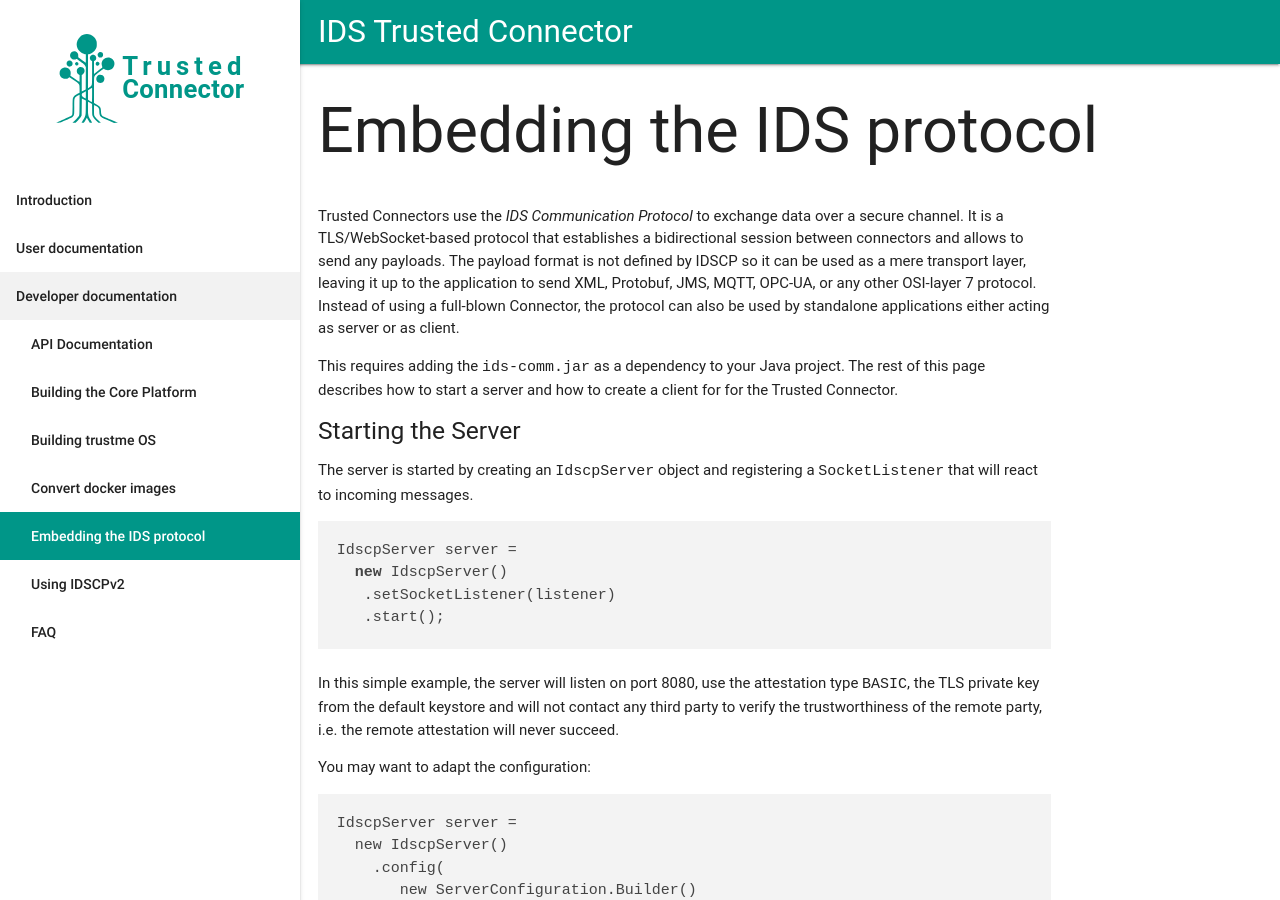
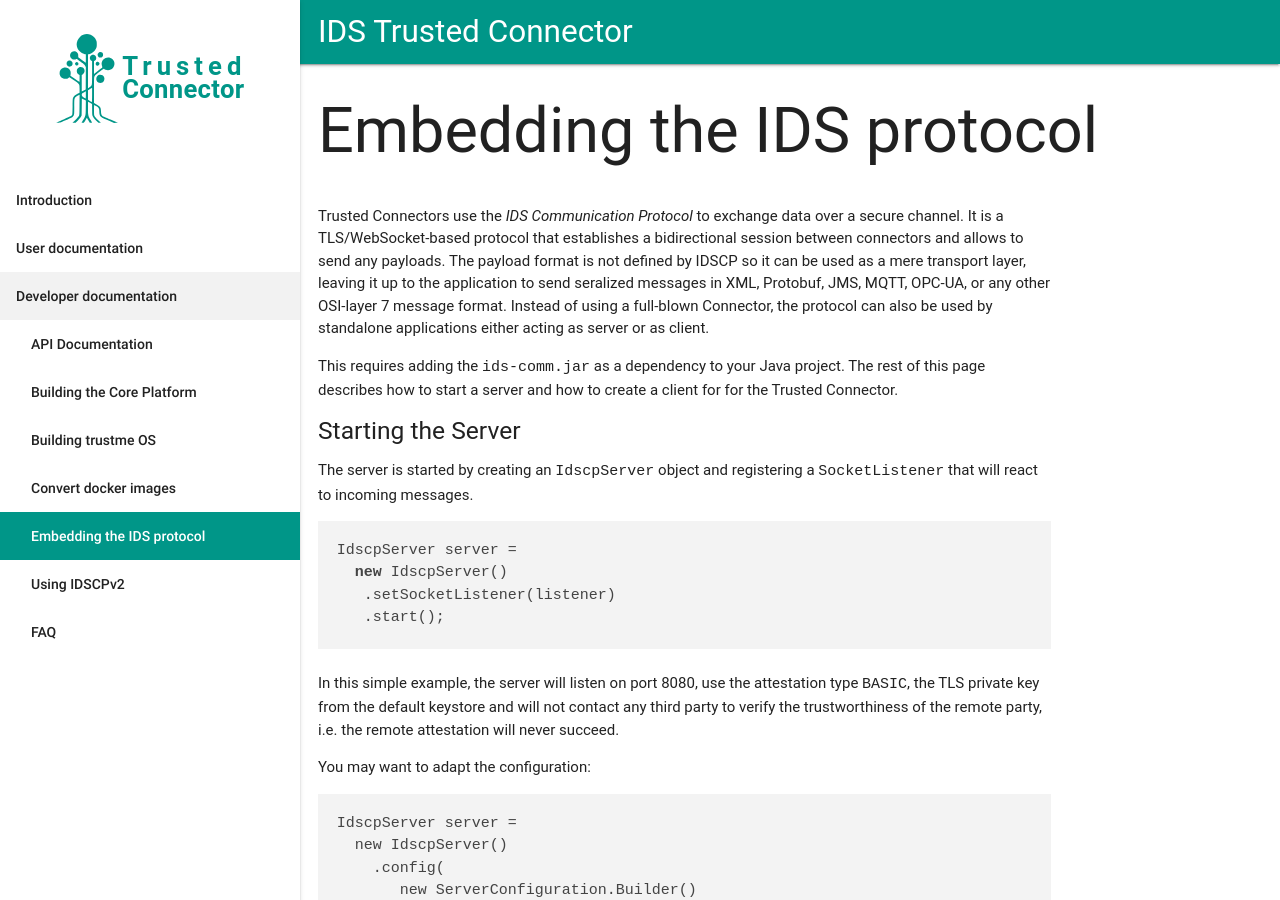
Before and after one commit to industrial-data-space/trusted-connector-documentation, a Jekyll site: the page built from docs/_docs/idscp.md, in a window 1280 px wide and 900 px high. Built offline with Jekyll 4.4.1, drawn with Linux system fonts in a browser that asks for light colours; some web fonts are replaced.

Commit message:
Update idscp.md

```diff
--- a/docs/_docs/idscp.md
+++ b/docs/_docs/idscp.md
@@ -5,7 +5,7 @@ permalink: /docs/idscp/
 
 ---
 
-Trusted Connectors use the _IDS Communication Protocol_ to exchange data over a secure channel. It is a TLS/WebSocket-based protocol that establishes a bidirectional session between connectors and allows to send any payloads. The payload format is not defined by IDSCP so it can be used as a mere transport layer, leaving it up to the application to send XML, Protobuf, JMS, MQTT, OPC-UA, or any other OSI-layer 7 protocol. Instead of using a full-blown Connector, the protocol can also be used by standalone applications either acting as server or as client.
+Trusted Connectors use the _IDS Communication Protocol_ to exchange data over a secure channel. It is a TLS/WebSocket-based protocol that establishes a bidirectional session between connectors and allows to send any payloads. The payload format is not defined by IDSCP so it can be used as a mere transport layer, leaving it up to the application to send seralized messages in XML, Protobuf, JMS, MQTT, OPC-UA, or any other OSI-layer 7 message format. Instead of using a full-blown Connector, the protocol can also be used by standalone applications either acting as server or as client.
 
 This requires adding the `ids-comm.jar` as a dependency to your Java project. The rest of this page describes how to start a server and how to create a client for for the Trusted Connector.
 
```
